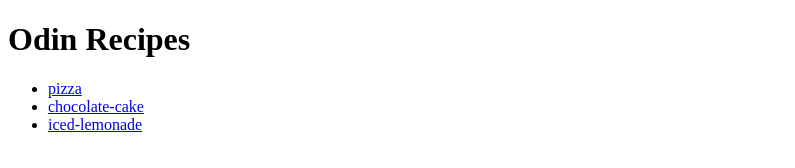
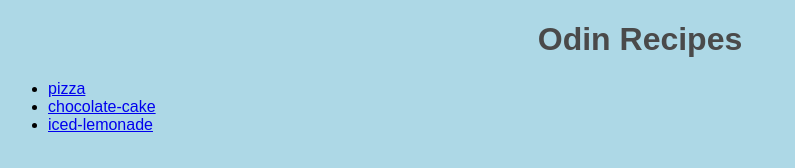
Before and after one commit to Nas1010/odin-recipes, a plain HTML site: page index.html in a window 1280 px wide. Shown: the whole page, without its empty margins (0-795 px from the left). Drawn offline with Linux system fonts and the light colour scheme; files that its build step writes are made by us from their sources.

Commit message:
Add index.html for Odin Recipes project

```diff
--- a/index.html
+++ b/index.html
@@ -3,10 +3,14 @@
   <head>
     <meta charset="UTF-8">
     <title>Odin Recipes</title>
+    <link rel="stylesheet" href="style.css">
   </head>
 
   <body>
-    <h1>Odin Recipes</h1>
+    <header>
+      <h1>Odin Recipes</h1>
+    </header>
+
     <ul>
         <li><a href="recipes/pizza.html">pizza</a></li>
         <li><a href="recipes/chocolate-cake.html">chocolate-cake</a></li>
```
